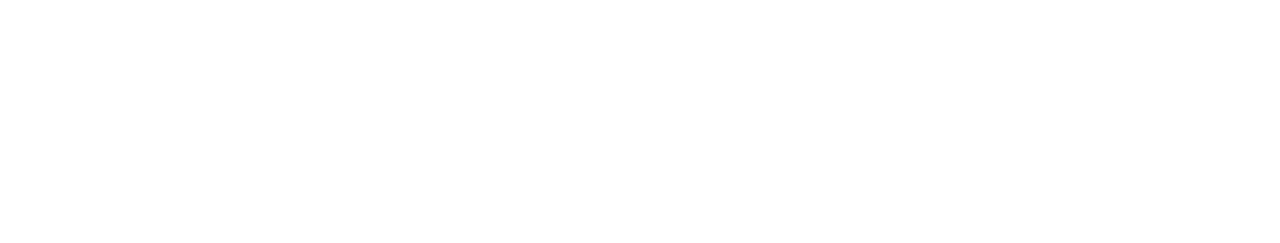
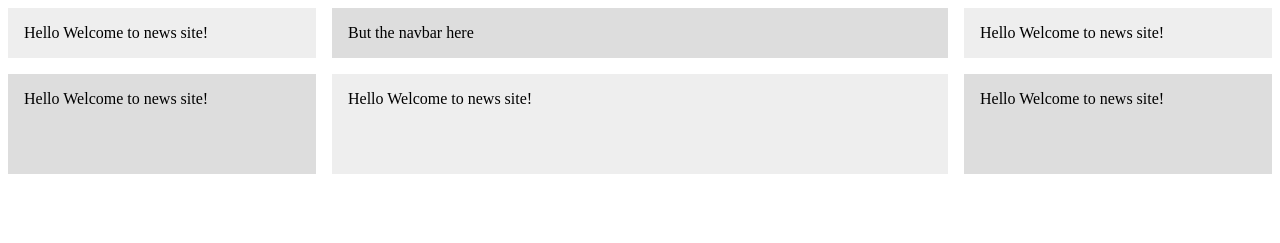
Before and after one commit to Ragereaperf/newssiteproject, a plain HTML site: page project/home/index.html in a window 1280 px wide. Drawn offline with Linux system fonts and the light colour scheme.

Commit message:
Styling and basic layout

```diff
--- a/project/home/index.html
+++ b/project/home/index.html
@@ -1,3 +1,28 @@
 <html>
-
+    <head>
+        <title>News</title>
+        <link rel="stylesheet" type="text/css" href="../style.css"/>
+    </head>
+    <body>
+        <div class="grid">
+        <div>
+            Hello Welcome to news site!
+        </div>
+        <div>
+                But the navbar here
+        </div>
+        <div>
+                Hello Welcome to news site!
+        </div>
+        <div>
+                Hello Welcome to news site!
+        </div>
+        <div>
+                Hello Welcome to news site!
+        </div>
+        <div>
+                Hello Welcome to news site!
+        </div>
+        </div>
+    </body>
 </html>
--- /dev/null
+++ b/project/style.css
@@ -0,0 +1,13 @@
+.grid {
+    display:grid;
+    grid-template-columns:1fr 2fr 1fr;
+    grid-template-rows:1fr 2fr 1fr;
+    grid-gap:1em;
+}
+.grid > div {
+    background: #ddd;
+    padding:1em;
+}
+.grid > div:nth-child(odd){
+    background:#eee;
+}
```
Also changed, not shown: project/about/index.html (added), project/gallery/index.html (added), project/thelogo.png (added).
